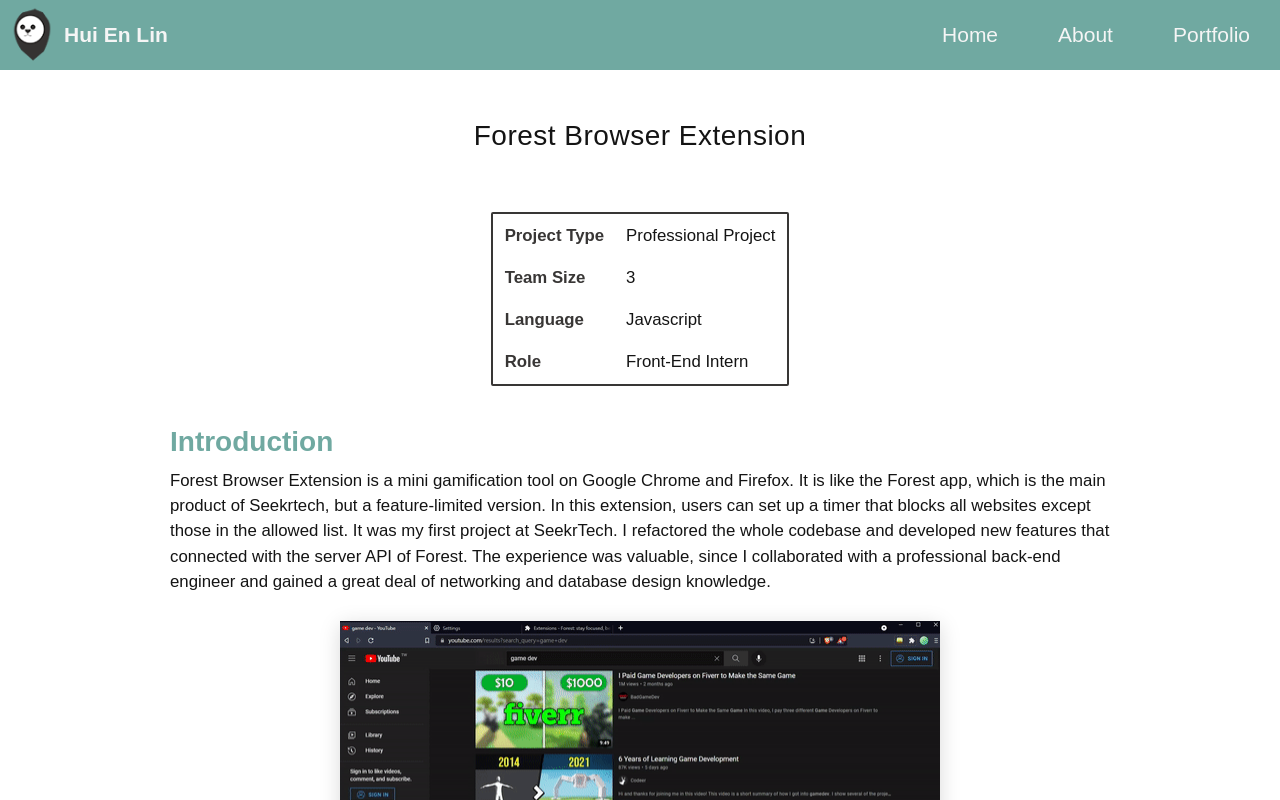
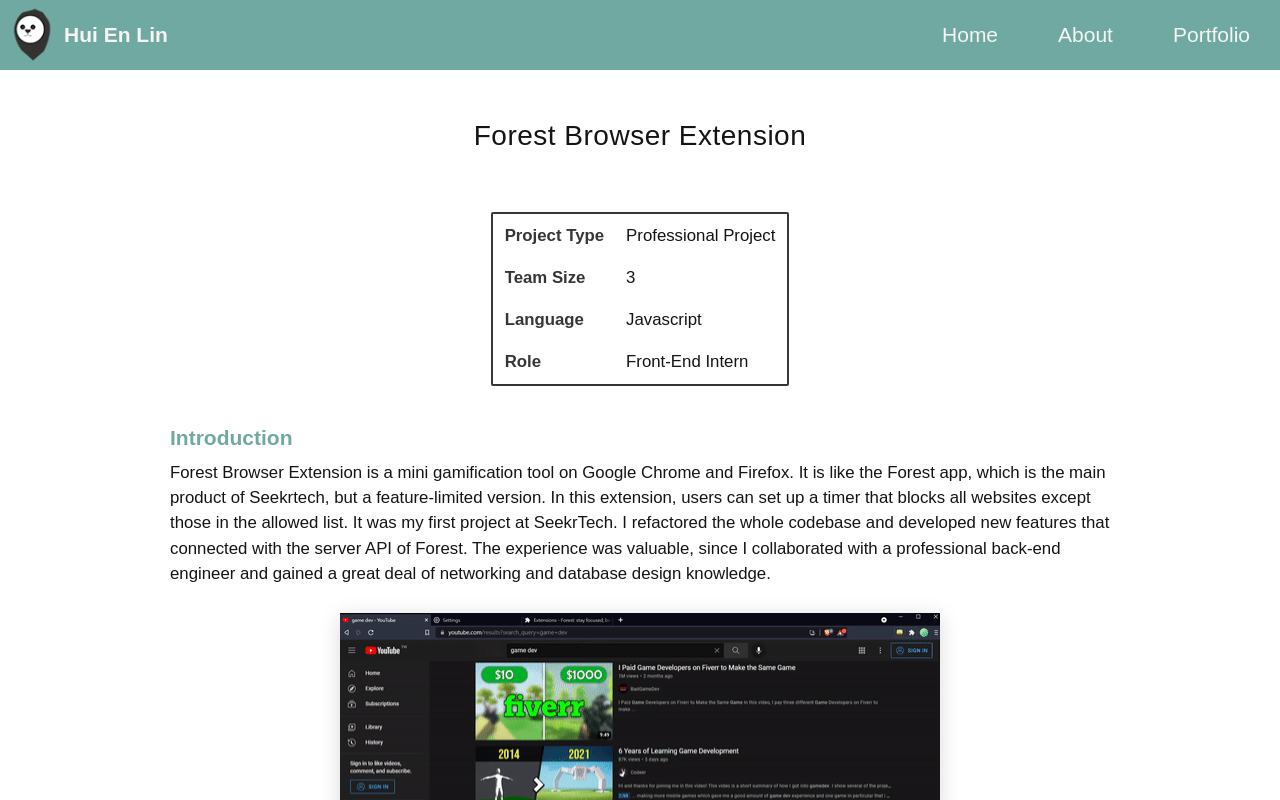
Before and after one commit to willake/hui-en.me-next, a Next.js app: page /projects/forest-browser in a window 1280 px wide. Shown: the top 800 px of the page. Built offline with nearby package versions, Linux system fonts and the light colour scheme.

Commit message:
fix content

```diff
--- a/pages/projects/forest-browser.tsx
+++ b/pages/projects/forest-browser.tsx
@@ -36,7 +36,7 @@
                 language={data.language}
                 role={data.role} />
             <Content>
-                <Heading level={1}>Introduction</Heading>
+                <Heading level={2}>Introduction</Heading>
                 <Paragraph>
                     Forest Browser Extension is a mini gamification tool on Google Chrome and Firefox.
                     It is like the Forest app, which is the main product of Seekrtech, but a feature-limited version.
--- a/pages/projects/snowball-rage.tsx
+++ b/pages/projects/snowball-rage.tsx
@@ -50,7 +50,6 @@
                     alt="rage"
                     width={600}
                     height={338} />
-                <Heading level={2}>Blueprint</Heading>
                 <ImageBlock
                     src="/images/projects/snowball-rage/gifs/slince.gif"
                     alt="slince"
--- a/pages/projects/waterdo.tsx
+++ b/pages/projects/waterdo.tsx
@@ -36,7 +36,7 @@
                 language={data.language}
                 role={data.role} />
             <Content>
-                <Heading level={1}>Introduction</Heading>
+                <Heading level={2}>Introduction</Heading>
                 <Paragraph>
                     WaterDo is a to-do list app with a gamification feature that makes daily tasks interesting.
                     In this app, users schedule their personal tasks as bubbles, popping them when they complete tasks.
```
